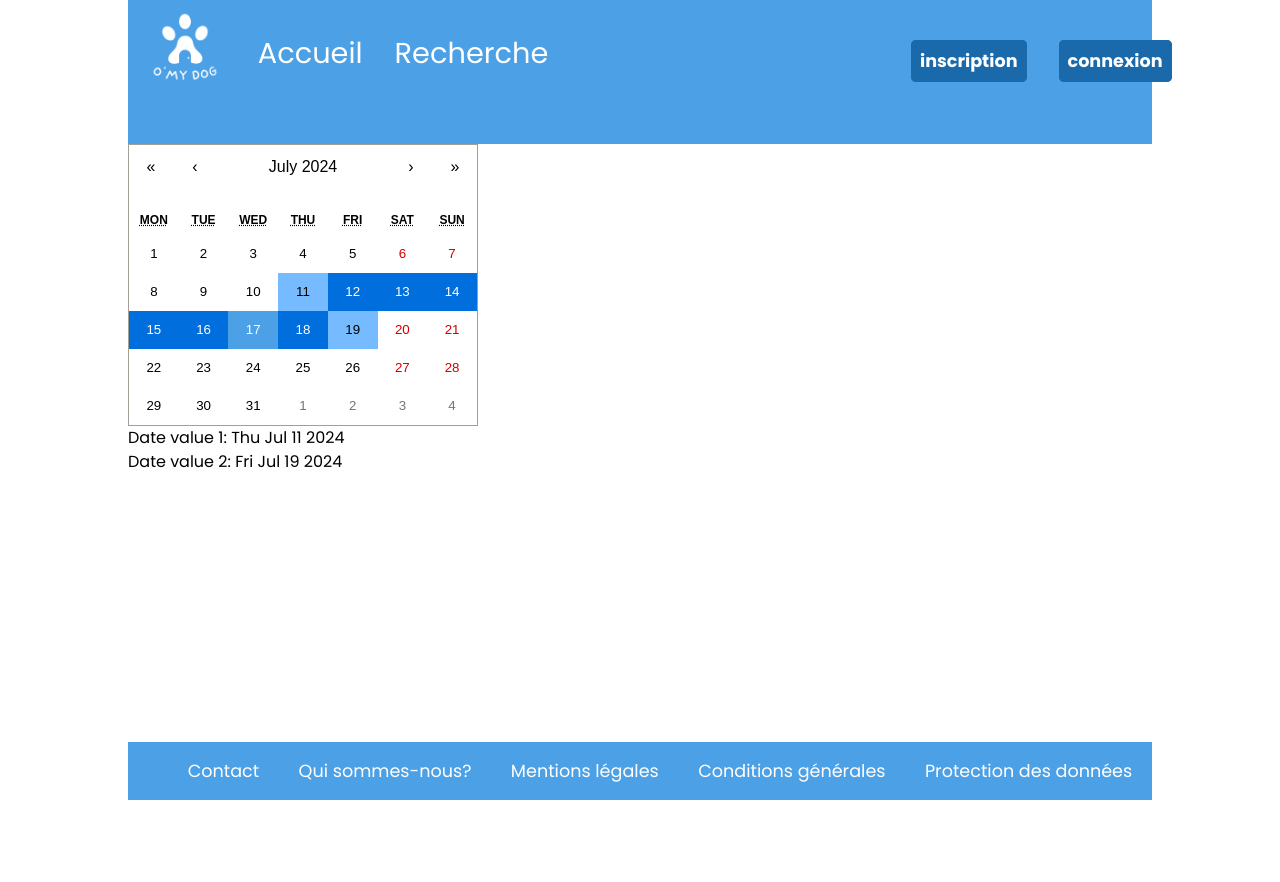
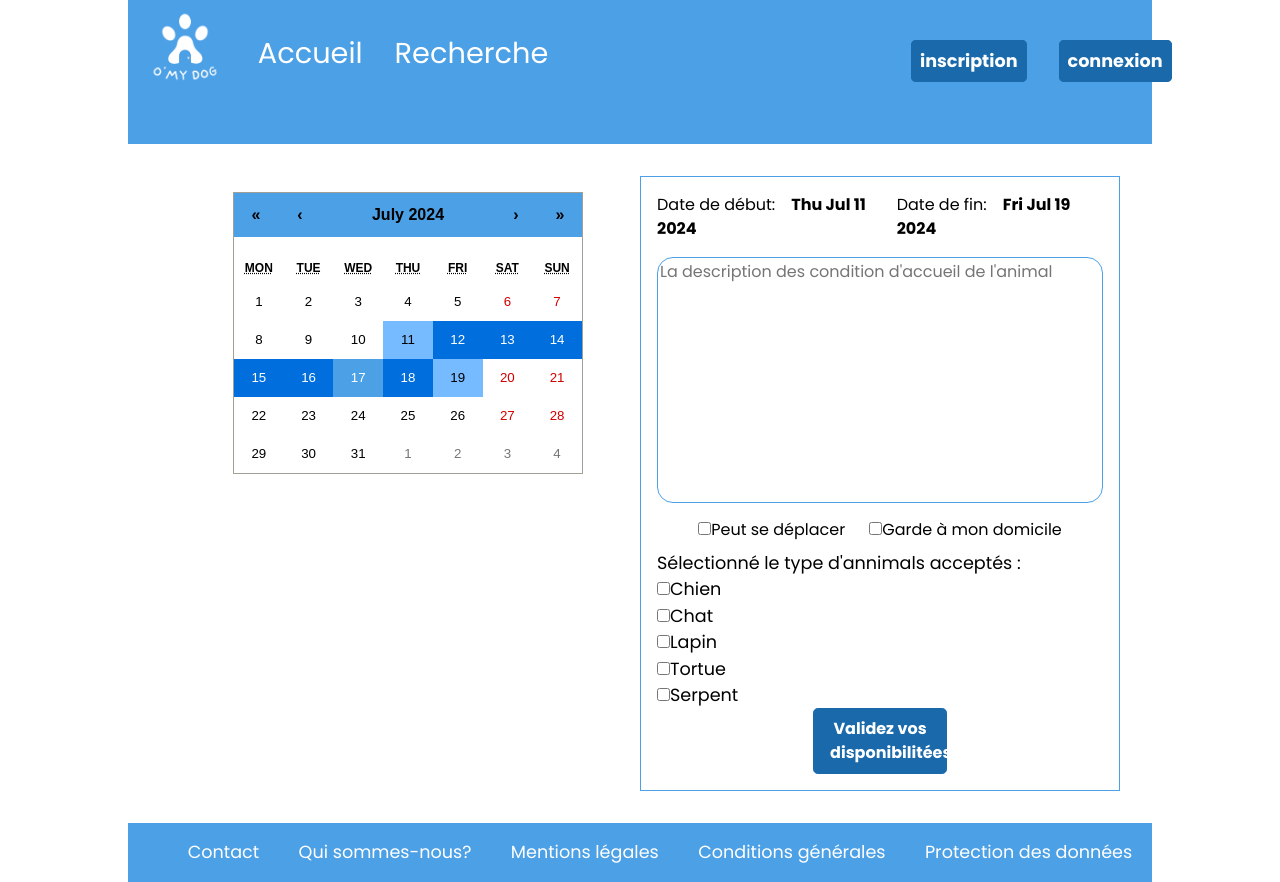
Before and after one commit to YannBenet/o-my-dog-front, a React (Vite) app: page /Availability in a window 1280 px wide. Before the commit the page ends 800 px from the top, so only its background shows below. Built offline with nearby package versions, Linux system fonts and the light colour scheme.

Commit message:
feat: :lipstick: style page availability

```diff
--- a/src/components/Page/Availability.tsx
+++ b/src/components/Page/Availability.tsx
@@ -1,3 +1,4 @@
+/* eslint-disable react/no-unescaped-entities */
 import { useEffect, useState } from 'react';
 import Calendar from 'react-calendar';
 import 'react-calendar/dist/Calendar.css';
@@ -16,20 +17,84 @@ function Availability() {
     ]);
   }, []);
 
-  console.log(value);
-
   return (
-    <div>
-      <Calendar selectRange onChange={setValue} value={value} />
-      <p>
-        Date value 1:{' '}
-        {Array.isArray(value) ? value[0].toDateString() : value.toDateString()}
-      </p>
-      <p>
-        Date value 2:{' '}
-        {Array.isArray(value) && value[1] ? value[1].toDateString() : 'N/A'}
-      </p>
-    </div>
+    <section className="availability">
+      <section className="availability-calendar">
+        <Calendar selectRange onChange={setValue} value={value} />
+      </section>
+      <section className="availability-form">
+        <form action="submit" className="availability-form-submit">
+          <div className="availability-form-top">
+            <div className="availability-form-top-date">
+              <p>
+                Date de début:
+                <span>
+                  {Array.isArray(value)
+                    ? value[0]?.toDateString()
+                    : value?.toDateString()}
+                </span>
+              </p>
+              <p>
+                Date de fin:
+                <span>
+                  {Array.isArray(value) && value[1]
+                    ? value[1].toDateString()
+                    : 'N/A'}
+                </span>
+              </p>{' '}
+            </div>
+            <div className="availability-form-top-description">
+              <textarea
+                name="description"
+                id="description"
+                placeholder="La description des condition d'accueil de l'animal"
+                rows={10}
+              />
+            </div>
+          </div>
+          <div className="availability-form-right">
+            <div className="availability-form-bottom-mobility">
+              <div>
+                <input type="checkbox" name="mobility" id="mobility" />
+                <label htmlFor="mobility">Peut se déplacer</label>
+              </div>
+              <div>
+                <input type="checkbox" name="home" id="home" />
+                <label htmlFor="home">Garde à mon domicile</label>
+              </div>
+            </div>
+            <div className="availability-form-bottom-animals">
+              <p>Sélectionné le type d'annimals acceptés : </p>
+              <div className="availability-form-right-animals-select">
+                <div>
+                  <input type="checkbox" name="chien" id="chien" />
+                  <label htmlFor="chien">Chien</label>
+                </div>
+                <div>
+                  <input type="checkbox" name="chat" id="chat" />
+                  <label htmlFor="chat">Chat</label>
+                </div>
+                <div>
+                  <input type="checkbox" name="lapin" id="lapin" />
+                  <label htmlFor="lapin">Lapin</label>
+                </div>
+                <div>
+                  <input type="checkbox" name="tortue" id="tortue" />
+                  <label htmlFor="tortue">Tortue</label>
+                </div>
+                <div>
+                  <input type="checkbox" name="serpent" id="serpent" />
+                  <label htmlFor="serpent">Serpent</label>
+                </div>
+              </div>
+            </div>
+            <div className="availability-form-bottom-button">
+              <button type="submit">Validez vos disponibilitées</button>
+            </div>
+          </div>
+        </form>
+      </section>
+    </section>
   );
 }
 
--- a/src/components/Page/Connexion.tsx
+++ b/src/components/Page/Connexion.tsx
@@ -1,5 +1,4 @@
 /* eslint-disable consistent-return */
-/* eslint-disable no-console */
 /* eslint-disable react/no-unescaped-entities */
 import { useState } from 'react';
 import { NavLink, useNavigate } from 'react-router-dom';
--- a/src/components/Page/Inscription.tsx
+++ b/src/components/Page/Inscription.tsx
@@ -1,5 +1,5 @@
 /* eslint-disable consistent-return */
-/* eslint-disable no-console */
+
 import { useState } from 'react';
 import { useNavigate } from 'react-router-dom';
 import '../PageStyle/Inscription.scss';
--- a/src/components/Page/PetSitterProfile.tsx
+++ b/src/components/Page/PetSitterProfile.tsx
@@ -1,4 +1,3 @@
-/* eslint-disable no-console */
 /* eslint-disable import/no-absolute-path */
 import { useQuery } from '@tanstack/react-query';
 import { useParams } from 'react-router-dom';
--- a/src/components/PageStyle/Availability.scss
+++ b/src/components/PageStyle/Availability.scss
@@ -1,62 +1,92 @@
 @use '../../styles/variables' as v;
-// .Sample input,
-// .Sample button {
-//   font: inherit;
-// }
-
-// .Sample header {
-//   background-color: #323639;
-//   box-shadow: 0 0 8px rgba(0, 0, 0, 0.5);
-//   padding: 20px;
-//   color: white;
-// }
-
-// .Sample header h1 {
-//   font-size: inherit;
-//   margin: 0;
-// }
-
-// .Sample__container {
-//   display: flex;
-//   flex-direction: row;
-//   flex-wrap: wrap;
-//   align-items: flex-start;
-//   margin: 10px 0;
-//   padding: 10px;
-// }
-
-// .Sample__container > * > * {
-//   margin: 10px;
-// }
-
-// .Sample__container__content {
-//   display: flex;
-//   max-width: 100%;
-//   flex-basis: 420px;
-//   flex-direction: column;
-//   flex-grow: 100;
-//   align-items: stretch;
-//   padding-top: 1em;
-// }
-
-// .Sample__container__content .react-calendar {
-//   margin: 0 auto;
-//   border-radius: var(--rounded-corners);
-//   width: 350px;
-//   max-width: 100%;
-//   background: white;
-//   font: inherit;
-//   line-height: inherit;
-//   line-height: 1.125em;
-//   border: 0;
-//   overflow: hidden;
-// }
 
 .react-calendar__tile--now {
   background-color: v.$color-primary;
   color: v.$color-bg;
 }
 
-.react-calendar__tile--now:enabled:hover, .react-calendar__tile--now:enabled:focus {
+.react-calendar__tile--now:enabled:hover,
+.react-calendar__tile--now:enabled:focus {
   background-color: v.$color-primary;
 }
+.react-calendar {
+  margin: 0 auto;
+  &__navigation {
+    background-color: v.$color-primary;
+    font-weight: bold;
+  }
+}
+.availability {
+  width: 100%;
+  padding: 2rem;
+  display: flex;
+  justify-content: space-around;
+  &-calendar {
+    padding: 1rem;
+    width: 50%;
+    padding-left: 2rem;
+  }
+  &-form {
+    border: 1px solid v.$color-primary;
+    width: 50%;
+    height: 100%;
+    padding: 1rem;
+    &-submit {
+      height: 100%;
+    }
+    &-top {
+      display: flex;
+      flex-direction: column;
+      gap: 1rem;
+      &-date {
+        display: flex;
+        justify-content: space-around;
+        & span {
+          font-weight: bold;
+          padding-left: 1rem;
+        }
+      }
+      &-description {
+        flex-grow: 1;
+        & textarea {
+          width: 100%;
+          border: 1px solid v.$color-primary;
+          border-radius: 1rem;
+          resize: none;
+        }
+      }
+    }
+    &-bottom {
+      width: 100%;
+      &-mobility {
+        display: flex;
+        justify-content: center;
+        gap: 1.5rem;
+        padding: 0.5rem;
+      }
+      &-animals {
+        font-size: 1.1rem;
+        &-select {
+          display: flex;
+          justify-content: space-around;
+          padding: 1rem;
+        }
+      }
+      &-button {
+        width: 30%;
+        margin: 0 auto;
+        & button {
+          width: 100%;
+          cursor: pointer;
+          background-color: v.$color-button;
+          color: v.$color-bg;
+          border: 1px solid v.$color-button;
+          border-radius: 0.3rem;
+          padding: 0.5rem 1rem;
+          font-weight: bold;
+          text-decoration: none;
+        }
+      }
+    }
+  }
+}
--- a/src/components/elements/Header/Header.tsx
+++ b/src/components/elements/Header/Header.tsx
@@ -9,12 +9,13 @@ import { jwtDecode } from 'jwt-decode';
 
 function Header() {
   const isLoggedIn = localStorage.getItem('token') !== null;
-  const [userId, setUserId] = useState(null);
+  const [userId, setUserId] = useState('');
   const [isVisible, setIsVisible] = useState(true);
 
   const handleClick = () => setIsVisible(!isVisible);
   const handleDeconnect = () => {
     localStorage.removeItem('token');
+    setUserId('');
   };
 
   useEffect(() => {
```
